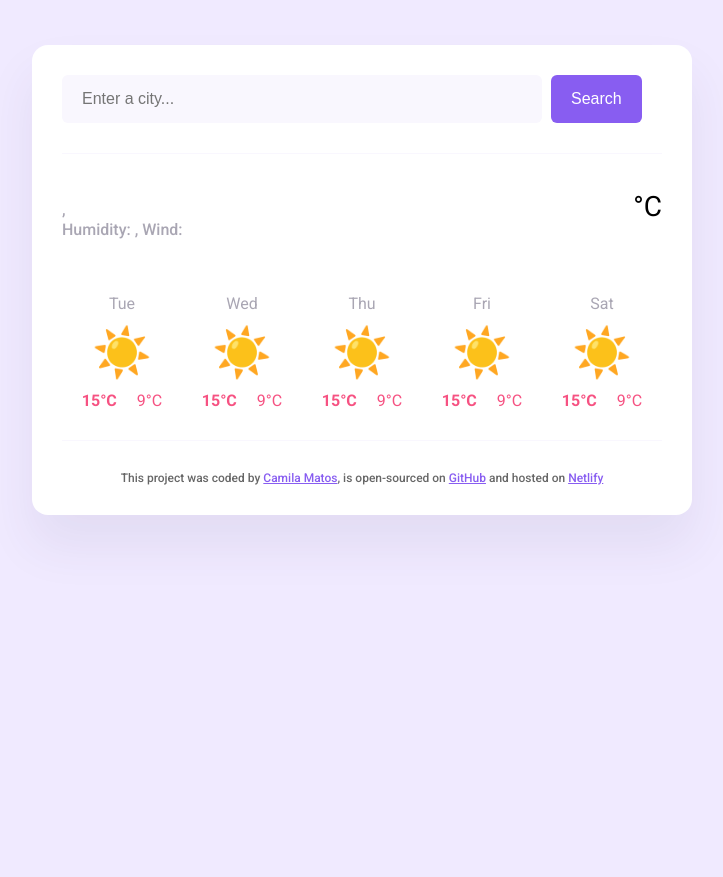
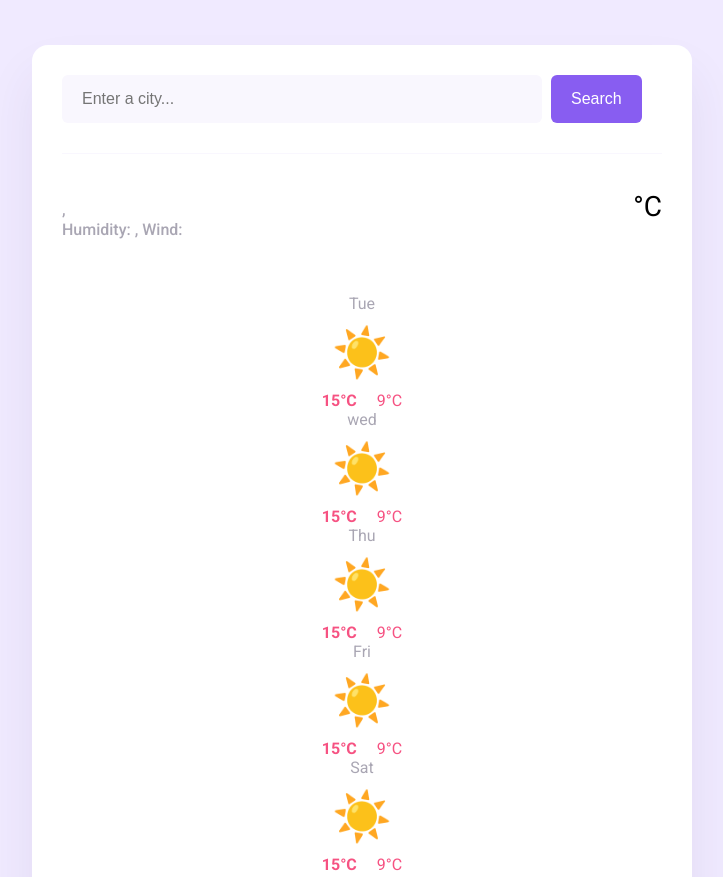
Before and after one commit to camilaselemem/weather_app_w8, a plain HTML site: page index.html in a window 1280 px wide. Shown: the top 877 px of the page, without its empty margins (278-1001 px from the left). Before the commit the page ends 800 px from the top, so only its background shows below. Drawn offline with nearby package versions, Linux system fonts and the light colour scheme; no server answers.

Commit message:
inject the forecast HTML from JS

```diff
--- a/index.html
+++ b/index.html
@@ -35,48 +35,7 @@
       <div class="weather-app-unit">°C</div>
     </div>
     </div>
-    <div class="weather-forecast">
-      <div class="weather-forecast-day">
-       <div class="weather-forecast-date">Tue</div>
-       <div class="weather-forecast-icon"> ☀️ </div>
-       <div class="weather-forecast-temperatures">
-        <div class="weather-forecast-temperature"><strong>15°C</strong></div>
-        <div class="weather-forecast-temperature"> 9°C</div>
-      </div>
-      </div>
-      <div class="weather-forecast-day">
-        <div class="weather-forecast-date">Wed</div>
-        <div class="weather-forecast-icon"> ☀️ </div>
-        <div class="weather-forecast-temperatures">
-         <div class="weather-forecast-temperature"><strong>15°C</strong></div>
-         <div class="weather-forecast-temperature"> 9°C</div>
-       </div>
-       </div>
-       <div class="weather-forecast-day">
-        <div class="weather-forecast-date">Thu</div>
-        <div class="weather-forecast-icon"> ☀️ </div>
-        <div class="weather-forecast-temperatures">
-         <div class="weather-forecast-temperature"><strong>15°C</strong></div>
-         <div class="weather-forecast-temperature"> 9°C</div>
-       </div>
-       </div>
-       <div class="weather-forecast-day">
-        <div class="weather-forecast-date">Fri</div>
-        <div class="weather-forecast-icon"> ☀️ </div>
-        <div class="weather-forecast-temperatures">
-         <div class="weather-forecast-temperature"><strong>15°C</strong></div>
-         <div class="weather-forecast-temperature"> 9°C</div>
-       </div>
-       </div>
-       <div class="weather-forecast-day">
-        <div class="weather-forecast-date">Sat</div>
-        <div class="weather-forecast-icon"> ☀️ </div>
-        <div class="weather-forecast-temperatures">
-         <div class="weather-forecast-temperature"><strong>15°C</strong></div>
-         <div class="weather-forecast-temperature"> 9°C</div>
-       </div>
-       </div>
-      </div>
+    <div class="weather-forecast" id="forecast"></div>
     </main>
     <footer>
       This project was coded by
--- a/src/index.js
+++ b/src/index.js
@@ -53,7 +53,30 @@ function handleSearchSubmit(event) {
   searchCity(searchInput.value);
 }
 
+function displayForecast() {
+  let days = ["Tue", "wed", "Thu", "Fri", "Sat"];
+  let forecastHtml = "";
+
+  days.forEach(function (day) {
+    forecastHtml =
+      forecastHtml +
+      `
+      <div class="weather-forecast-day">
+       <div class="weather-forecast-date">${day}</div>
+       <div class="weather-forecast-icon"> ☀️ </div>
+       <div class="weather-forecast-temperatures">
+        <div class="weather-forecast-temperature"><strong>15°C</strong></div>
+        <div class="weather-forecast-temperature"> 9°C</div>
+      </div>
+      `;
+  });
+
+  let forecastElement = document.querySelector("#forecast");
+  forecastElement.innerHTML = forecastHtml;
+}
+
 let searchFormElement = document.querySelector("#search-form");
 searchFormElement.addEventListener("submit", handleSearchSubmit);
 
 searchCity("Paris");
+displayForecast();
```
